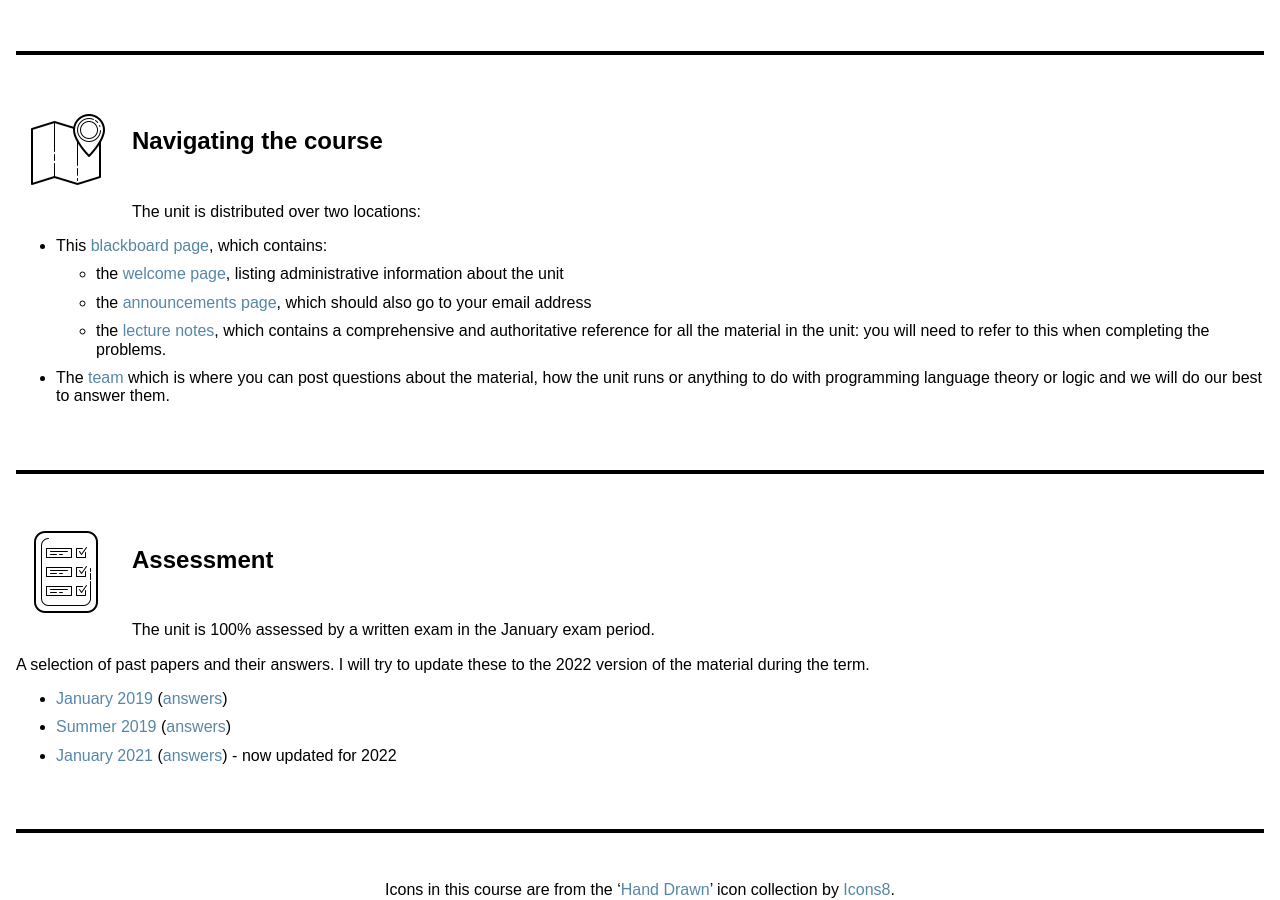
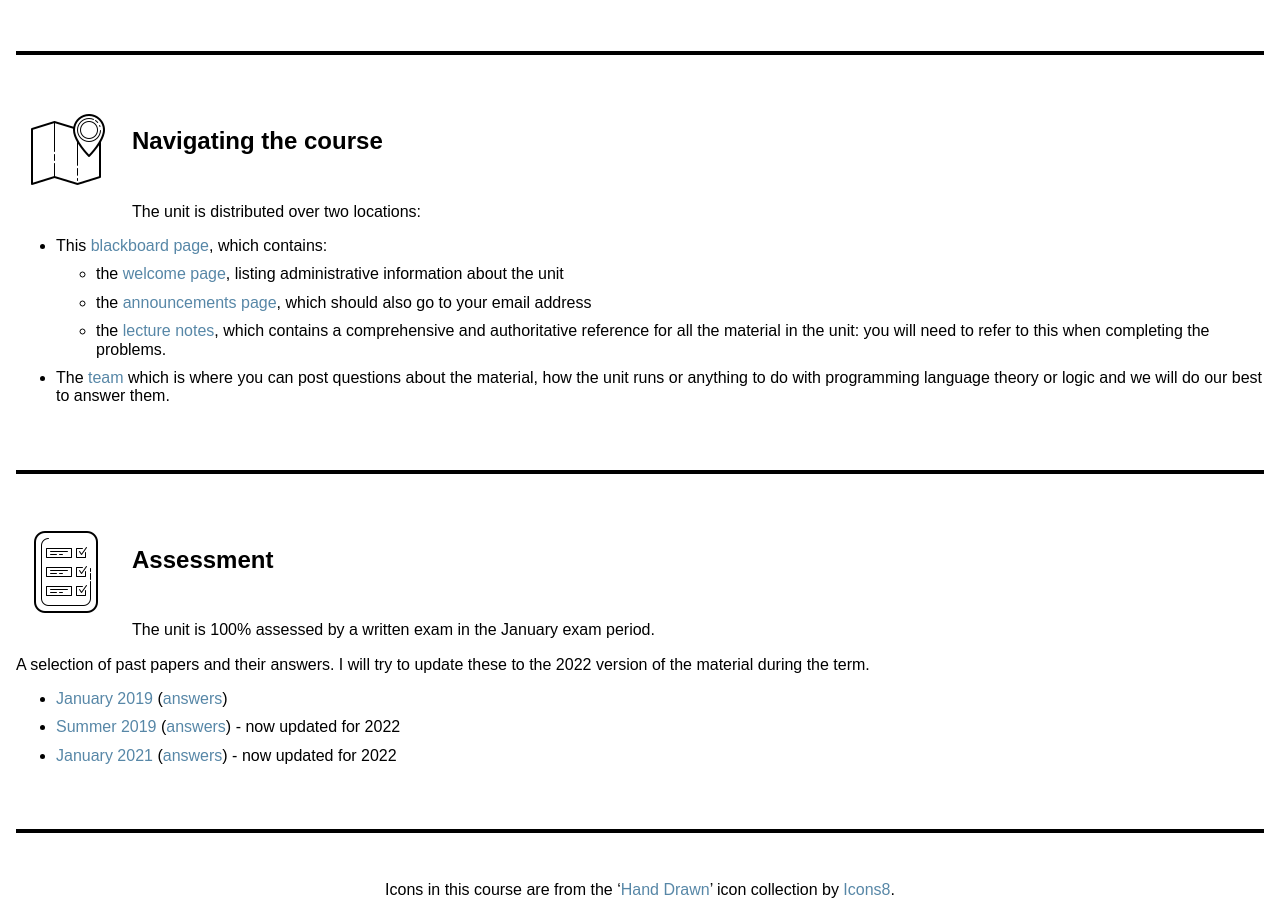
Before and after one commit to uob-coms30040/uob-coms30040.github.io, a Jekyll site: the page built from welcome.md, in a window 1280 px wide and 900 px high, scrolled down 2932 px. Built offline with Jekyll 4.4.1, drawn with Linux system fonts in a browser that asks for light colours; nearby versions of some CDN libraries.

Commit message:
2019 summer exam

```diff
--- a/welcome.md
+++ b/welcome.md
@@ -182,7 +182,7 @@ A selection of past papers and their answers.  I will try to update these to the
 
 <ul>
     <li><a href="papers/2019-January.pdf" target="_blank">January 2019</a> (<a href="papers/2019-January-answers.pdf"  target="_blank">answers</a>)</li>
-    <li><a href="papers/2019-Summer.pdf" target="_blank">Summer 2019</a> (<a href="papers/2019-Summer-answers.pdf"  target="_blank">answers</a>)</li>
+    <li><a href="papers/2019-Summer.pdf" target="_blank">Summer 2019</a> (<a href="papers/2019-Summer-answers.pdf"  target="_blank">answers</a>) - now updated for 2022</li>
     <li><a href="papers/jan-2021.pdf" target="_blank">January 2021</a> (<a href="papers/jan-2021-answers.pdf"  target="_blank">answers</a>) - now updated for 2022</li>
 </ul>
 
```
Also changed, not shown: 2 other files.
